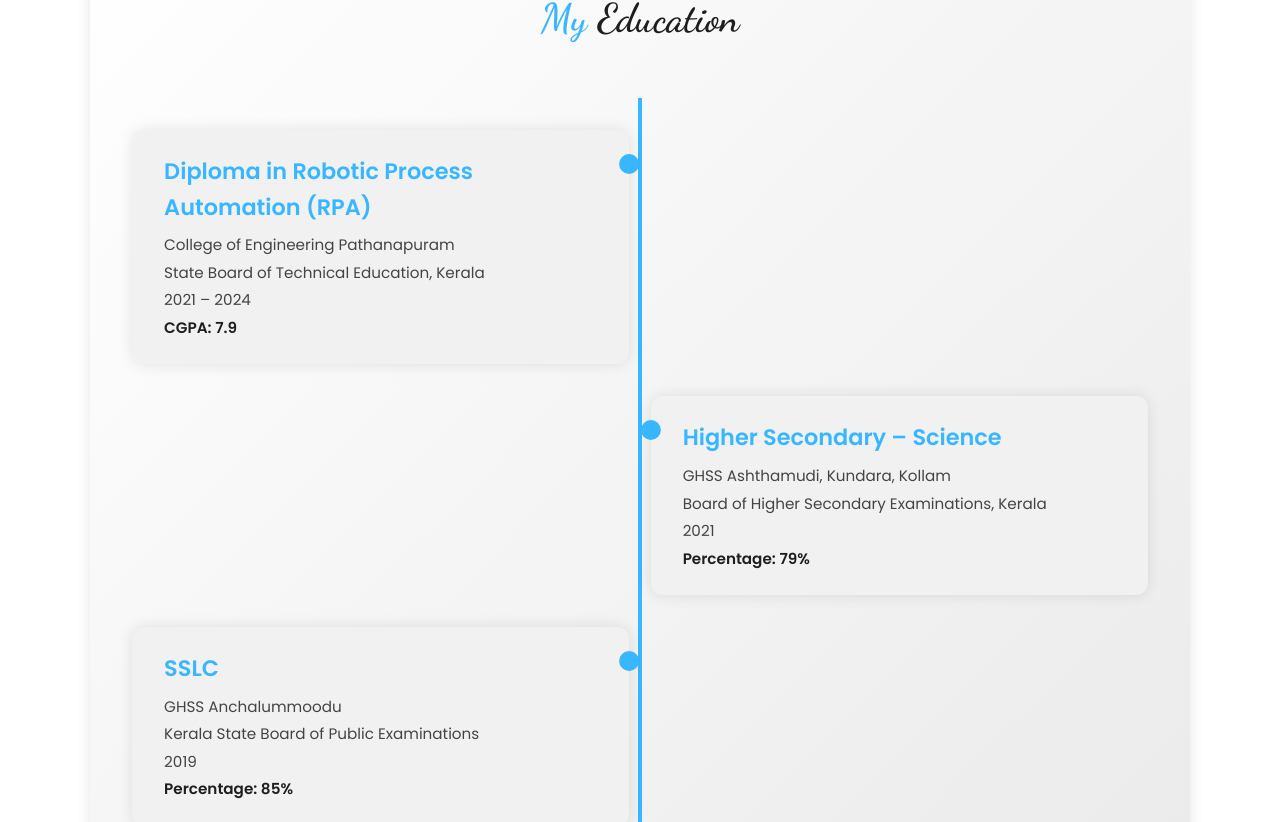
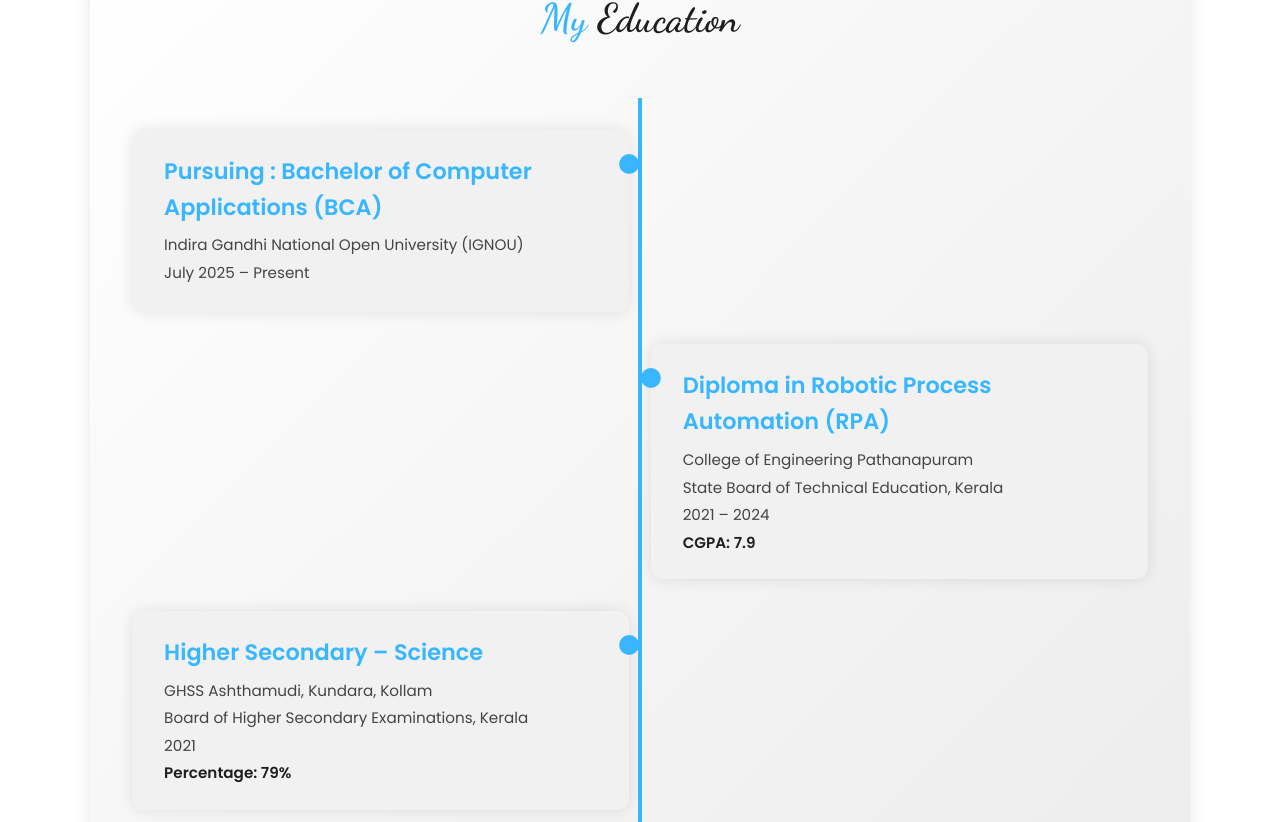
Before and after one commit to me32face/My-Portfolio, a React (Create React App) app: page / in a window 1280 px wide. Shown: the part 4798-5620 px from the top of the page. Built offline with nearby package versions, Linux system fonts and the light colour scheme.

Commit message:
Updated in Education details

```diff
--- a/src/components/Education.jsx
+++ b/src/components/Education.jsx
@@ -4,6 +4,13 @@ import '../assets/styles/Education.css';
 
 const EducationTimeline = () => {
   const educationData = [
+    {
+      degree: "Pursuing : Bachelor of Computer Applications (BCA)",
+      board: "Indira Gandhi National Open University (IGNOU)",
+      // institute: "College of Engineering Pathanapuram",
+      year: "July 2025 – Present",
+      // score: "CGPA: 7.9"
+    },
     {
       degree: "Diploma in Robotic Process Automation (RPA)",
       board: "State Board of Technical Education, Kerala",
```
